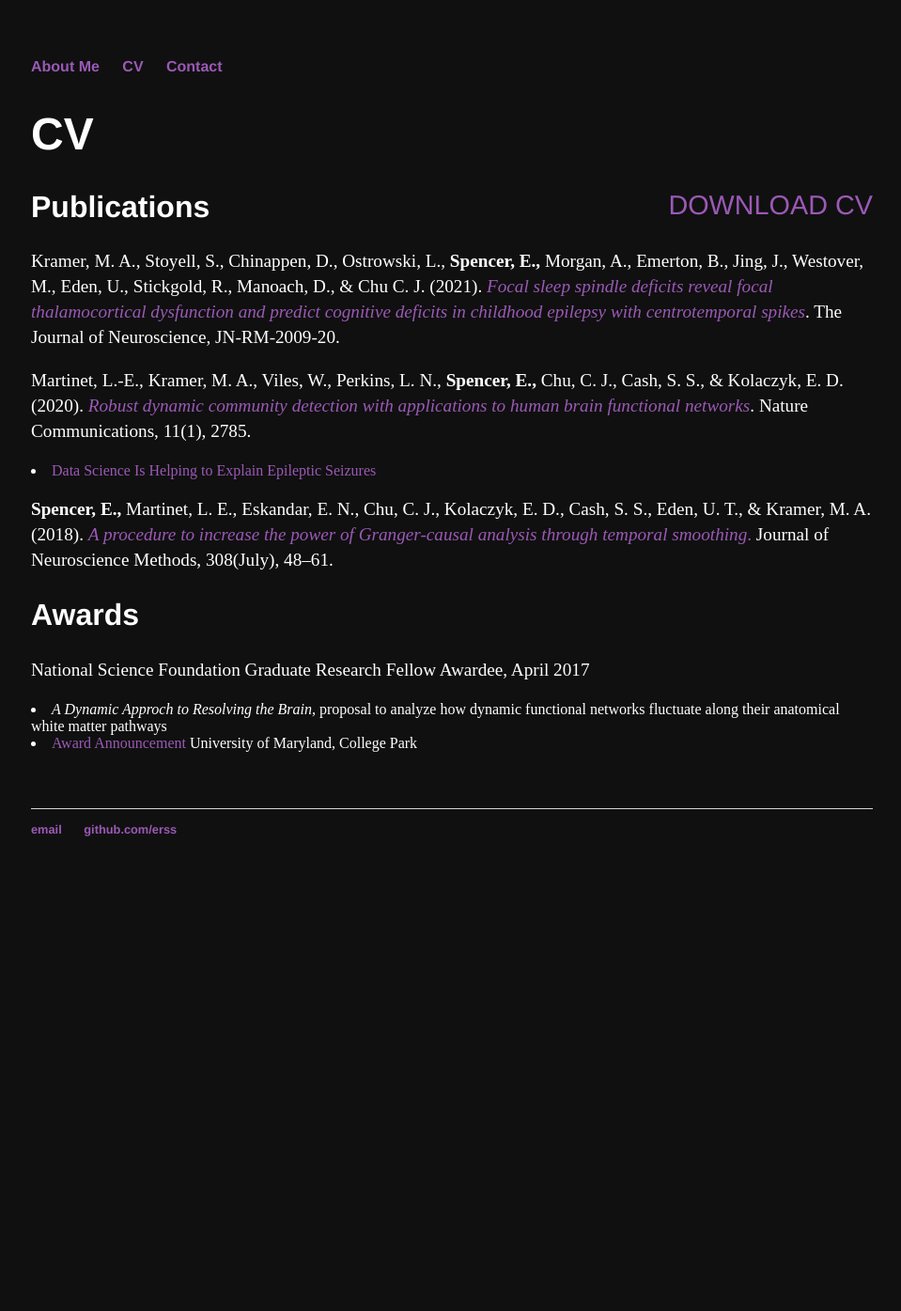
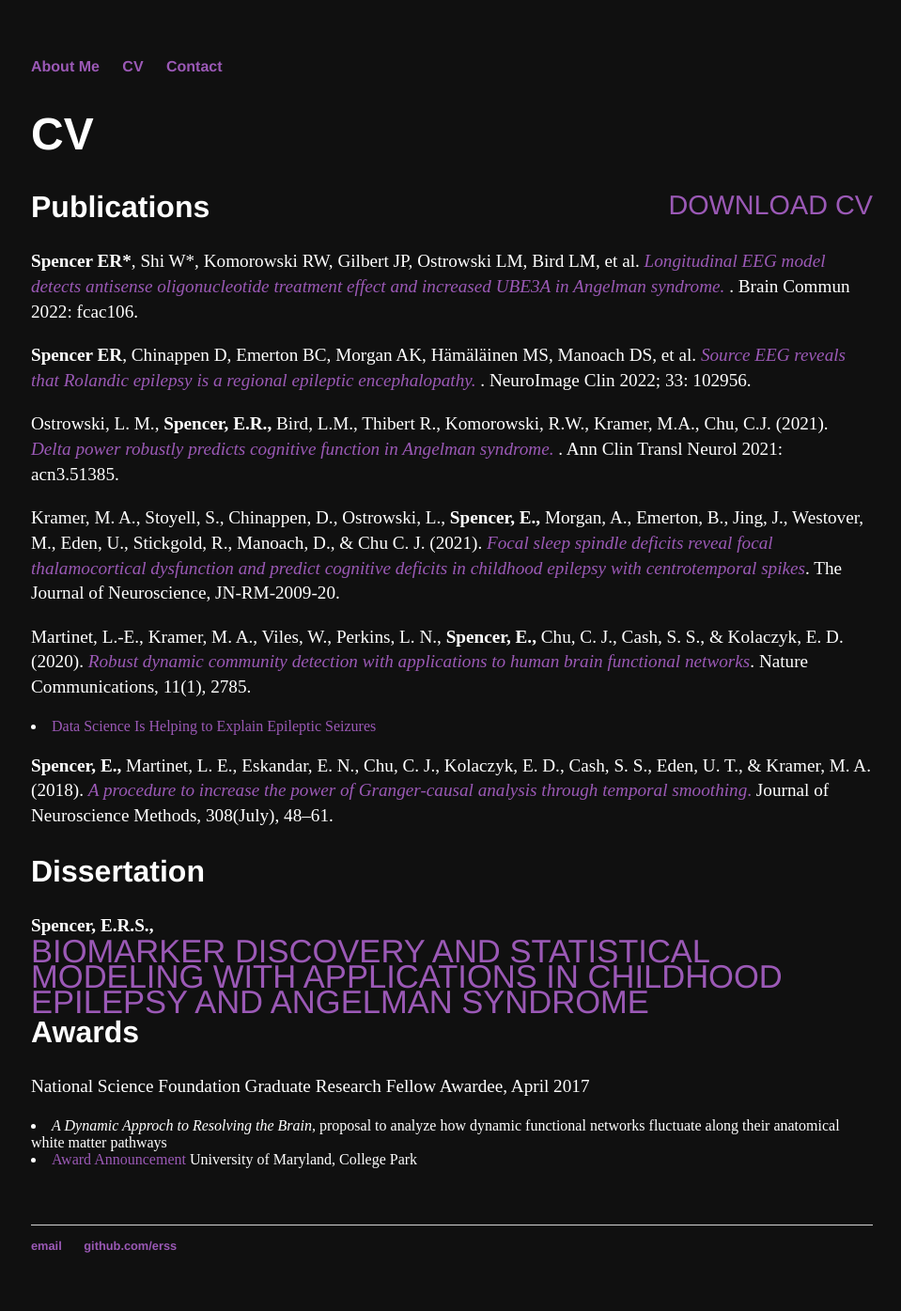
Before and after one commit to erss/erss.github.io, a Jekyll site: the page built from cv/index.html, in a window 1280 px wide. Shown: the whole page at 94% size, without its empty margins (159-1118 px from the left). Built offline with Jekyll 4.4.1, drawn with Linux system fonts in a browser that asks for light colours; before the commit the page ends 951 px from its top, so only the background shows below that.

Commit message:
Update index.html

```diff
--- a/cv/index.html
+++ b/cv/index.html
@@ -8,7 +8,19 @@ title: CV
 				        <a href="SpencerCV.pdf" class="download" title="Download CV as PDF">Download CV</a>
 
 					<h2>Publications</h2>
+                <p> <strong>Spencer ER*</strong>, Shi W*, Komorowski RW, Gilbert JP, Ostrowski LM, Bird LM, et al.
+			 <a href="https://doi.org/10.1093/braincomms/fcac106"><em> Longitudinal EEG model detects antisense oligonucleotide
+				 treatment effect and increased UBE3A in Angelman syndrome. </em></a>.
+			 Brain Commun 2022: fcac106.</p>
 
+
+					<p><strong>Spencer ER</strong>, Chinappen D, Emerton BC, Morgan AK, Hämäläinen MS, Manoach DS, et al. <a href="https://doi.org/10.1016/j.nicl.2022.102956"><em>
+						Source EEG reveals that Rolandic epilepsy is a regional epileptic encephalopathy.  </em></a>.
+						NeuroImage Clin 2022; 33: 102956. </p>
+
+					<p> Ostrowski, L. M., <strong>Spencer, E.R., </strong> Bird, L.M., Thibert R., Komorowski, R.W., Kramer, M.A.,
+						Chu, C.J. (2021).  <a href="https://doi.org/10.1002/acn3.51385"><em> Delta power robustly predicts cognitive
+						function in Angelman syndrome. </em></a>. Ann Clin Transl Neurol 2021: acn3.51385. </p>
 
 					<p>  Kramer, M. A., Stoyell, S., Chinappen, D., Ostrowski, L., <strong>Spencer, E.,</strong> Morgan, A., Emerton, B.,
 						Jing, J., Westover, M., Eden, U., Stickgold, R., Manoach, D., & Chu C. J. (2021).
@@ -26,6 +38,10 @@ title: CV
 						<a href="https://doi.org/10.1016/j.jneumeth.2018.07.010"><em>A procedure to increase the power of Granger-causal analysis through temporal smoothing</em>. </a>
 						Journal of Neuroscience Methods, 308(July), 48–61.  </p>
 
+		<h2>Dissertation</h2>
+		<p> <strong>Spencer, E.R.S., </strong>
+			  <a href="Spencer_Elizabeth_final.pdf" class="download" title="Download Dissertation as PDF">Biomarker Discovery and Statistical Modeling with Applications in Childhood Epilepsy and Angelman Syndrome</a> </p>
+
 					<h2>Awards</h2>
 
 					<p> National Science Foundation Graduate Research Fellow Awardee, April 2017  </p>
```
